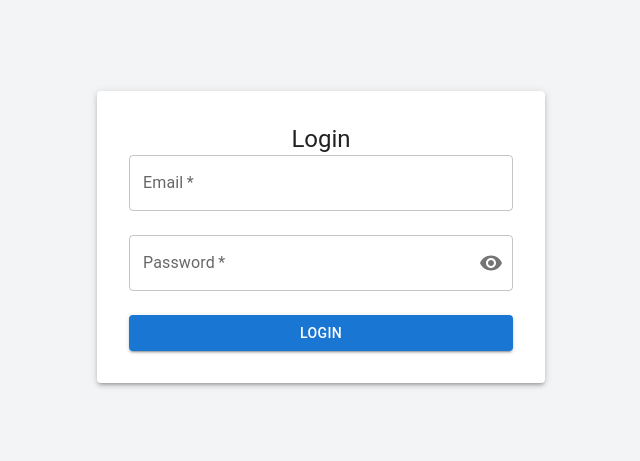
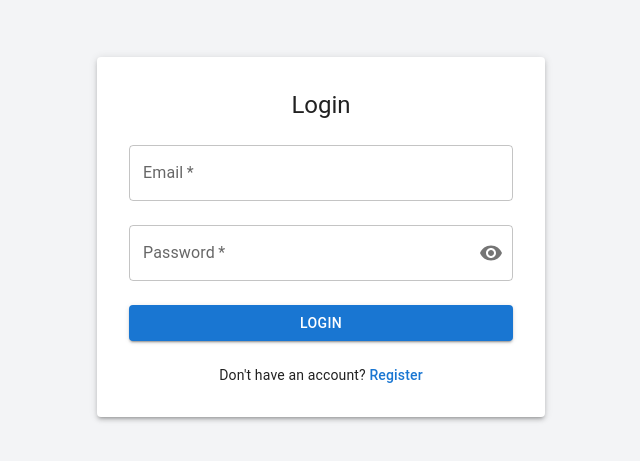
Before and after one commit to sharmaHarshit2000/expense-tracker, a React (Vite) app in the folder frontend/: page / in a window 1280 px wide. Shown: the part 163-624 px from the top of the page, without its empty margins (319-959 px from the left). Built offline with nearby package versions, Linux system fonts and the light colour scheme; no server answers.

Commit message:
add nav link to register page

```diff
--- a/frontend/src/pages/LoginPage.jsx
+++ b/frontend/src/pages/LoginPage.jsx
@@ -1,5 +1,5 @@
 import { useState } from "react";
-import { useNavigate } from "react-router-dom";
+import { useNavigate, Link as RouterLink } from "react-router-dom";
 import { useAuth } from "../context/AuthContext";
 import { loginUser } from "../api/auth";
 import {
@@ -10,6 +10,7 @@ import {
     Paper,
     IconButton,
     InputAdornment,
+    Link
 } from "@mui/material";
 import { Visibility, VisibilityOff } from "@mui/icons-material";
 import { toast } from "react-hot-toast";
@@ -45,7 +46,7 @@ const LoginPage = () => {
     return (
         <Box className="flex justify-center items-center min-h-screen bg-gray-100 px-4">
             <Paper elevation={3} className="p-8 w-full max-w-md">
-                <Typography variant="h5" className="mb-6 text-center font-semibold">
+                <Typography mb={3} variant="h5" className="mb-6 text-center font-semibold">
                     Login
                 </Typography>
                 <form onSubmit={handleSubmit}>
@@ -94,6 +95,19 @@ const LoginPage = () => {
                     >
                         {loading ? "Logging in..." : "Login"}
                     </Button>
+                    <Box mt={3} textAlign="center">
+                        <Typography variant="body2">
+                            Don't have an account?{" "}
+                            <Link
+                                component={RouterLink}
+                                to="/register"
+                                underline="hover"
+                                sx={{ color: "primary.main", fontWeight: 500 }}
+                            >
+                                Register
+                            </Link>
+                        </Typography>
+                    </Box>
                 </form>
             </Paper>
         </Box>
```
